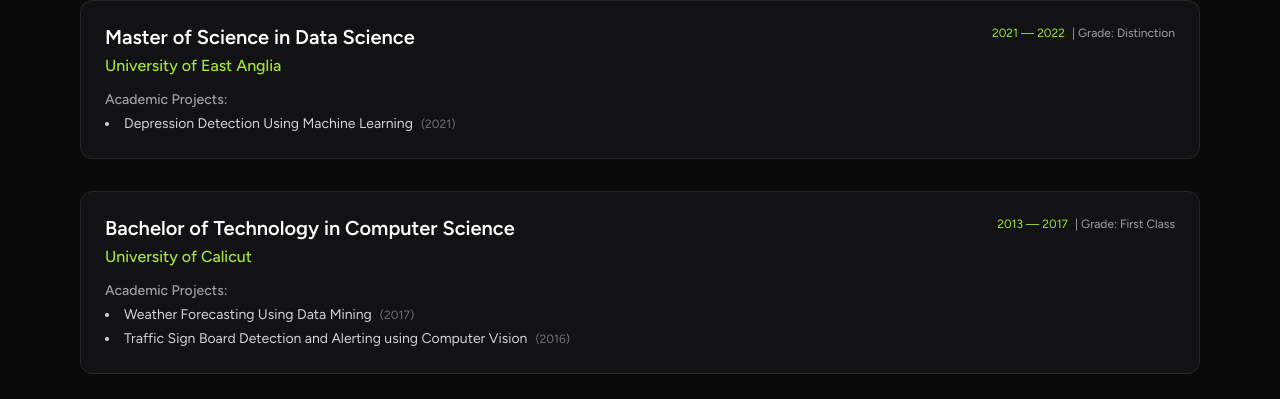
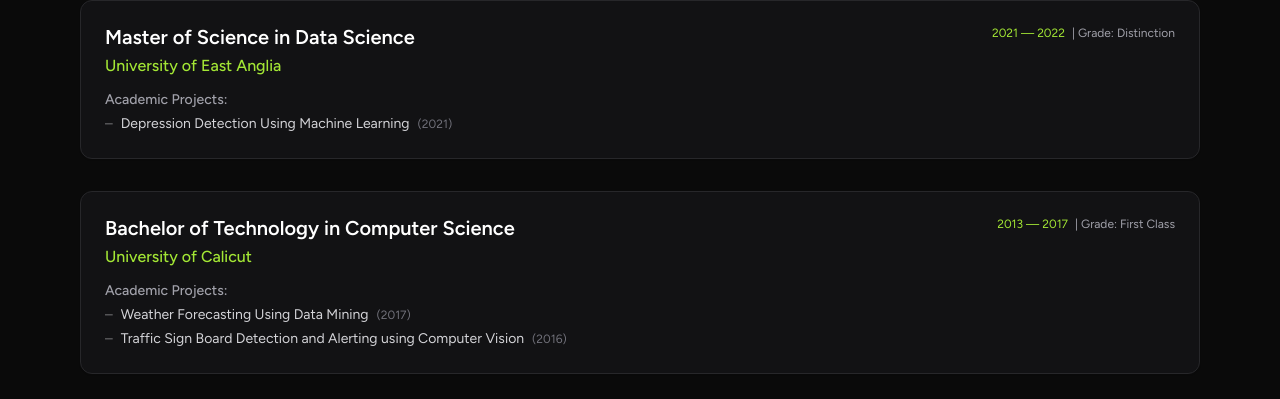
Before and after one commit to victorjohnsonk/victorjohnson.github.io, a Next.js app: page / in a window 1280 px wide. Shown: the part 5446-5845 px from the top of the page. Built offline with nearby package versions, Linux system fonts and the light colour scheme.

Commit message:
Update Education.jsx

```diff
--- a/src/components/Education.jsx
+++ b/src/components/Education.jsx
@@ -76,13 +76,18 @@
             {/* Academic Projects (Title Only) */}
             <div className="mt-3">
               <p className="text-sm text-zinc-400 font-medium mb-1">Academic Projects:</p>
-              <ul className="list-disc list-inside space-y-1 text-zinc-300 text-sm">
+              <ul className="space-y-1 text-zinc-300 text-sm">
   {edu.projects.map((proj, idx) => (
-                  <li key={idx}>
+    <li key={idx} className="flex gap-2">
+      <span className="opacity-50">–</span>
+      <span>
         {proj.title}
         {proj.year && (
-                      <span className="text-zinc-500 text-xs ml-2">({proj.year})</span>
+          <span className="text-zinc-500 text-xs ml-2">
+            ({proj.year})
+          </span>
         )}
+      </span>
     </li>
   ))}
 </ul>
```
Lines whose indentation alone changed are shown as unchanged.
